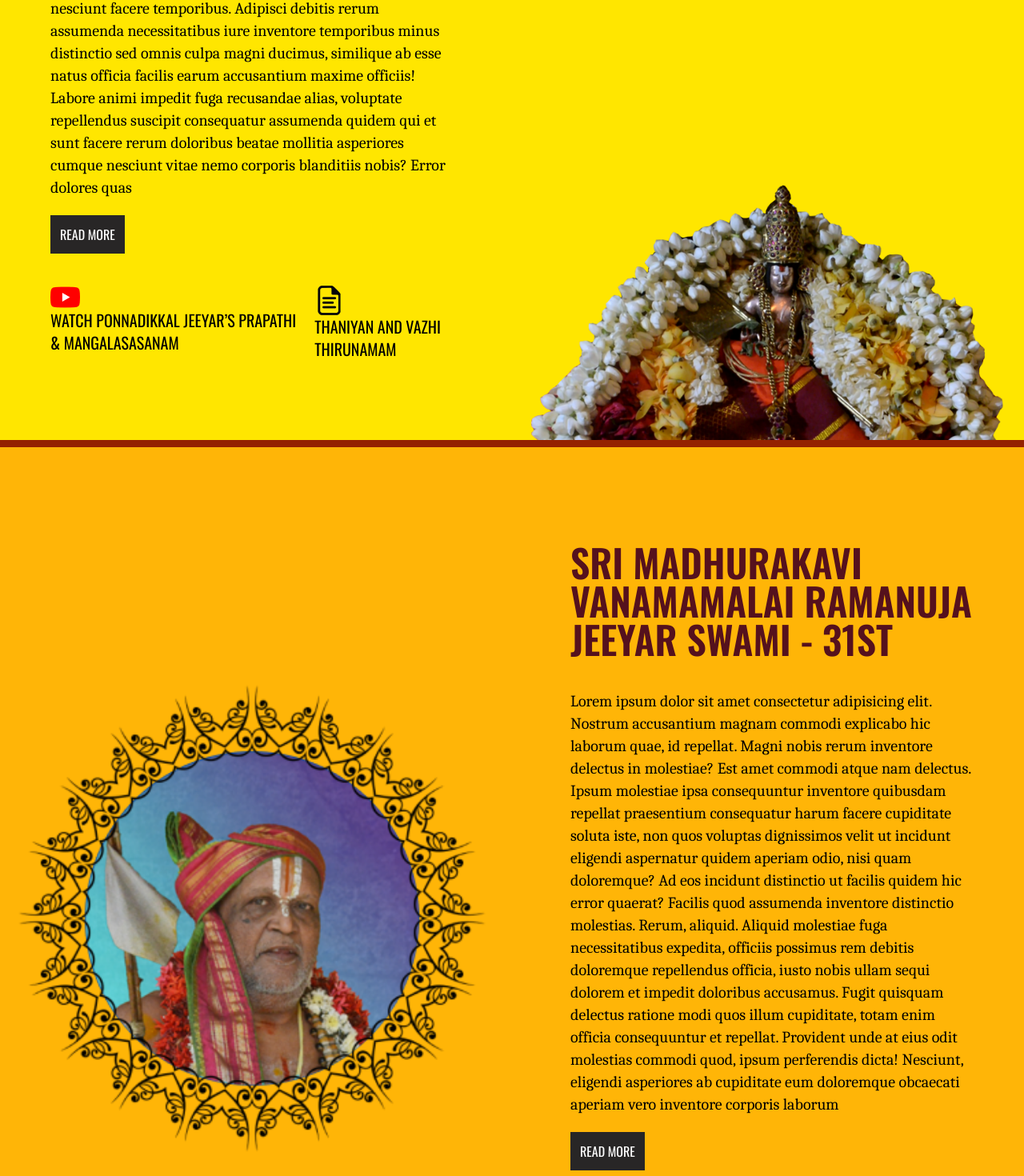
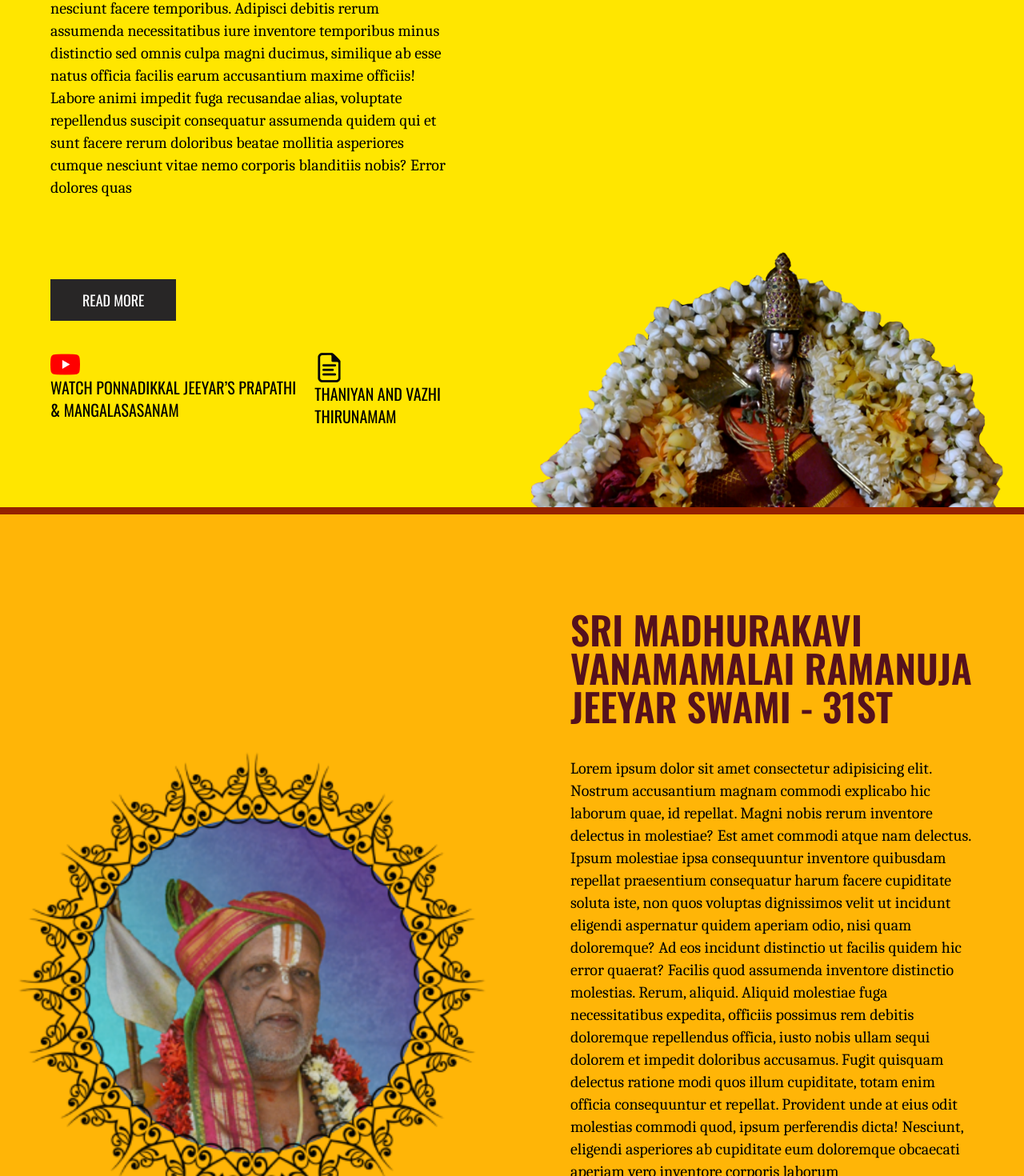
Before and after one commit to vivekEko/vm-beta-v3, a React (Vite) app: page / in a window 1280 px wide. Shown: the part 2131-3601 px from the top of the page at 80% size. Built offline with nearby package versions, Linux system fonts and the light colour scheme.

Commit message:
fixed fifth section

```diff
--- a/src/components/landingPage/FifthSection.jsx
+++ b/src/components/landingPage/FifthSection.jsx
@@ -28,14 +28,14 @@ const FifthSection = () => {
             qui perferendis veritatis quibusdam odit rem, labore placeat facere
           </p>
 
-          <button className="p-3 bg-[#282626] text-white w-fit mx-auto block active:scale-95 transition-all">
+          <button className="p-3 px-6 bg-[#282626] text-white w-fit mx-auto block active:scale-95 transition-all">
             <span>READ MORE</span>
           </button>
         </div>
 
         <div className="flex flex-col   md:flex-row justify-between">
-          <img src={image1} alt="" className="w-[50%]" />
-          <img src={image2} alt="" className="w-[50%] " />
+          <img src={image1} alt="" className="w-full md:w-[50%]" />
+          <img src={image2} alt="" className="w-[50%] hidden md:block" />
         </div>
       </div>
     </section>
--- a/src/components/landingPage/FourthSection.jsx
+++ b/src/components/landingPage/FourthSection.jsx
@@ -8,7 +8,7 @@ import file_icon from "../../assets/img/landingPage/file_icon.png";
 
 const FourthSection = () => {
   return (
-    <section className="bg-[#FFB507] pt-10 flex flex-col-reverse gap-5 min-h-screen md:flex-row-reverse border-b-[12px] border-[#942200] justify-between md:snap-start md:snap-always">
+    <section className="bg-[#FFB507] pt-10 py-20 flex flex-col-reverse gap-5 min-h-screen md:flex-row-reverse border-b-[12px] border-[#942200] justify-between md:snap-start md:snap-always">
       <div className="flex justify-between flex-col gap-5 flex-1  ">
         <div className="md:py-20">
           <h1 className="uppercase text-[#55111D] text-center md:text-left  w-[80%] mx-auto text-[1.4rem] sm:text-[1.6rem] lg:text-3xl xl:text-5xl md:font-semibold">
@@ -34,7 +34,7 @@ const FourthSection = () => {
           </p>
 
           <div className="flex justify-center md:justify-start w-[80%] mx-auto ">
-            <button className="p-3 bg-[#282626] text-white w-fit active:scale-95 transition-all ">
+            <button className="p-3 px-6 bg-[#282626] text-white w-fit active:scale-95 transition-all ">
               READ MORE
             </button>
           </div>
--- a/src/components/landingPage/SecondSection.jsx
+++ b/src/components/landingPage/SecondSection.jsx
@@ -25,7 +25,7 @@ const SecondSection = () => {
             laoreet pretium. Ut sit amet finibus metus, nec cursus lacus.{" "}
           </p>
 
-          <button className="p-3 px-6 bg-[#282626] text-white w-fit mx-auto block active:scale-95 transition-all">
+          <button className="p-3 px-10 text-lg mt-20 bg-[#282626] text-white w-fit mx-auto block active:scale-95 transition-all">
             <span>READ MORE</span>
           </button>
         </div>
--- a/src/components/landingPage/ThirdSection.jsx
+++ b/src/components/landingPage/ThirdSection.jsx
@@ -32,7 +32,7 @@ const ThirdSection = () => {
           </p>
 
           <div className="flex justify-center md:justify-start w-[80%] mx-auto ">
-            <button className="p-3 bg-[#282626] text-white w-fit  active:scale-95 transition-all">
+            <button className="p-3 px-10 text-lg mt-20 bg-[#282626] text-white w-fit  active:scale-95 transition-all">
               READ MORE
             </button>
           </div>
```
